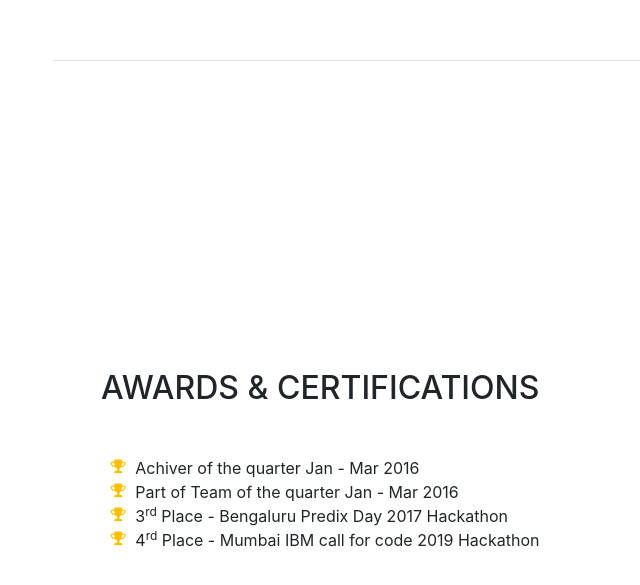
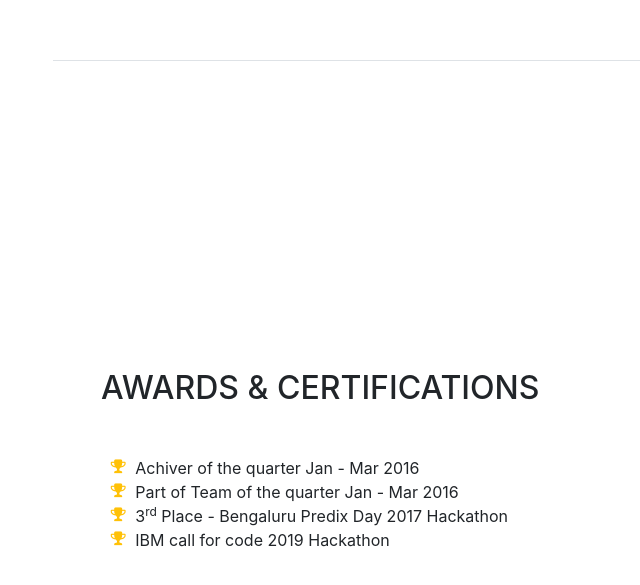
Before and after one commit to nilpatid/nileshpatidar.io, a website with bundled scripts: page index.html in a window 1280 px wide. Shown: the part 3939-4524 px from the top of the page, without its empty margins (219-859 px from the left). Built offline with nearby package versions, Linux system fonts and the light colour scheme; a web font is replaced by a local one.

Commit message:
Update index.html

```diff
--- a/index.html
+++ b/index.html
@@ -320,8 +320,7 @@
               Place - Bengaluru Predix Day 2017 Hackathon</li>
 <li>
               <i class="fa-li fa fa-trophy text-warning"></i>
-              4<sup>rd</sup>
-              Place - Mumbai IBM call for code 2019 Hackathon</li>
+              IBM call for code 2019 Hackathon</li>
 
 
           </ul>
```
